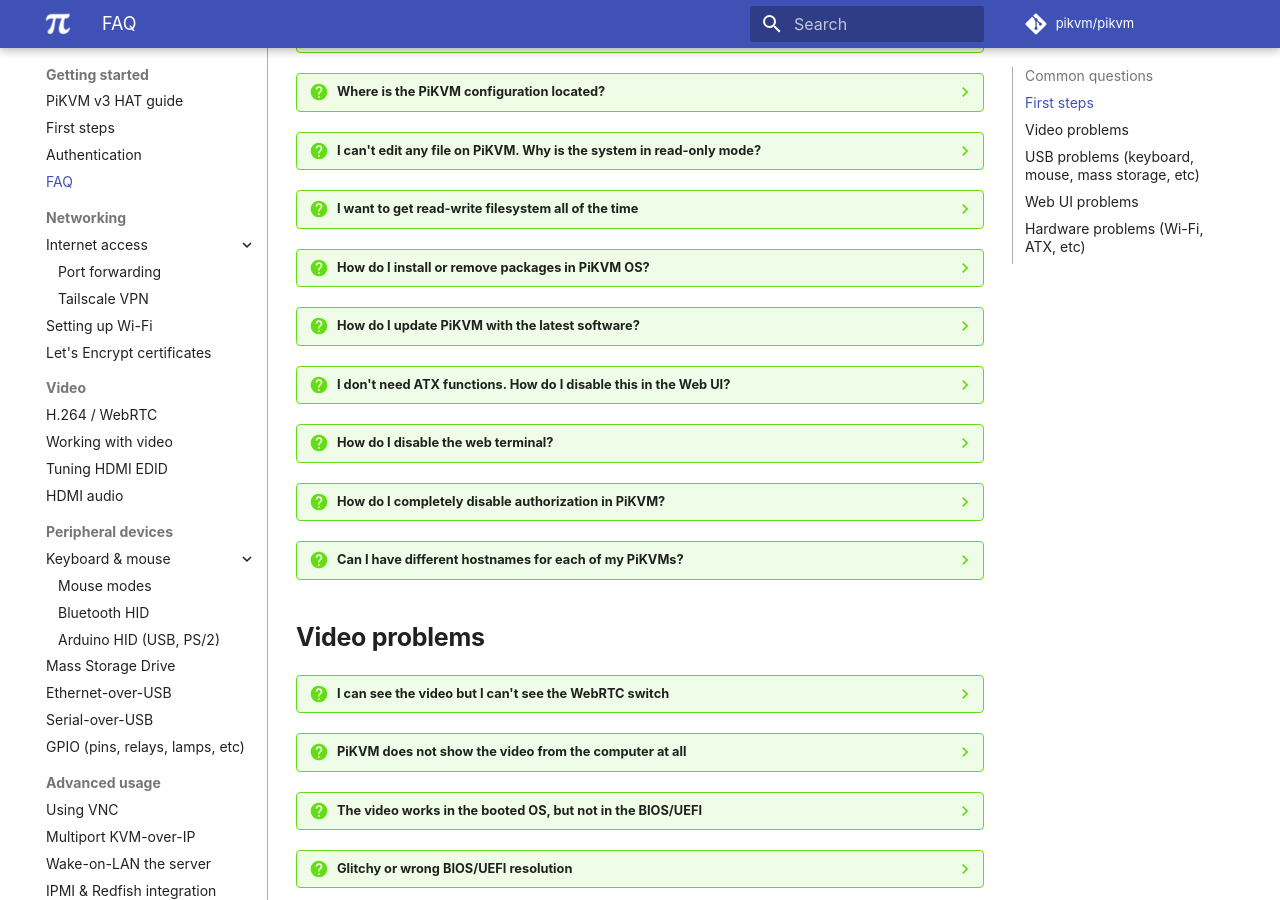
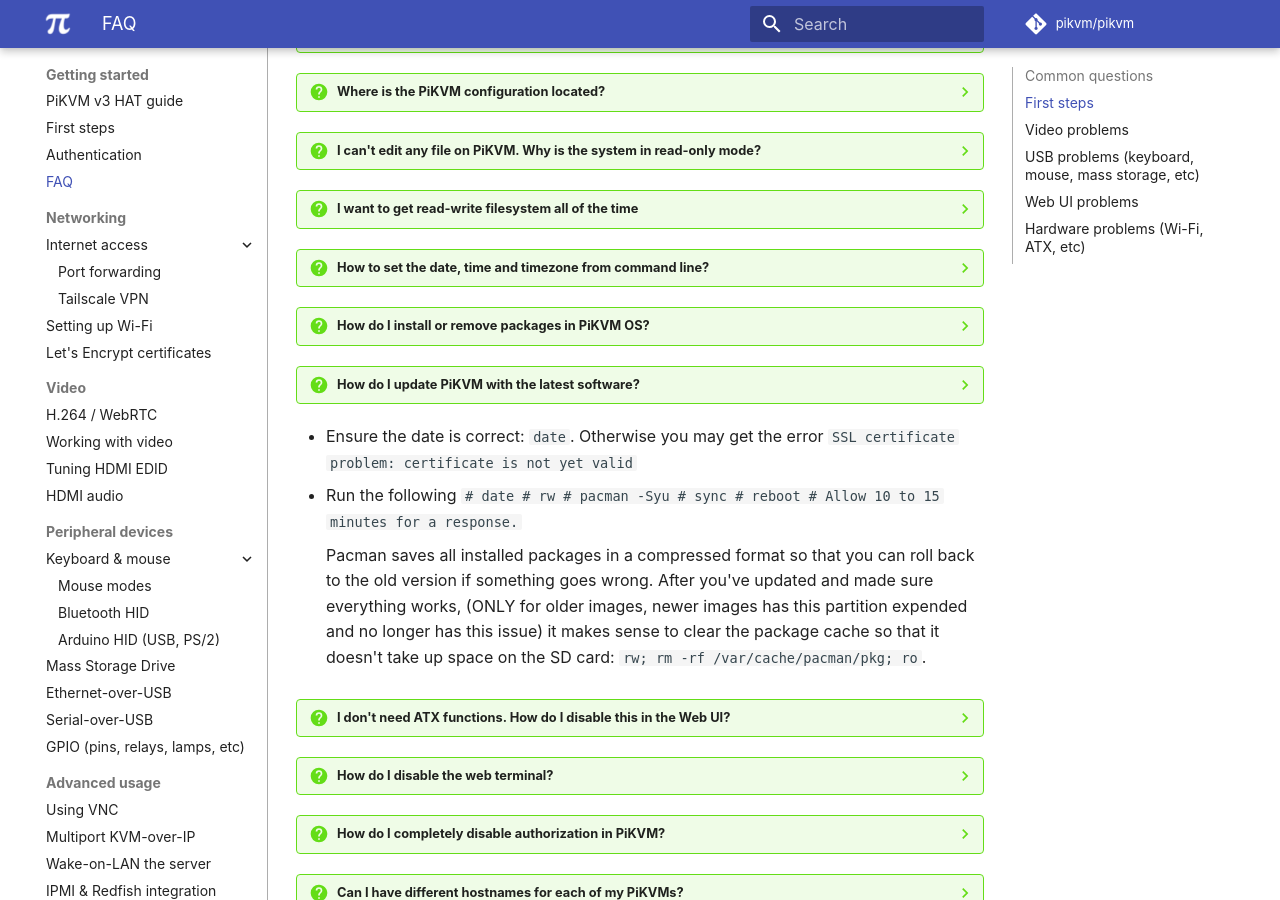
Before and after one commit to pikvm/pikvm, an MkDocs documentation site: the page built from docs/faq.md, in a window 1280 px wide and 900 px high, scrolled down 2018 px. Built offline with MkDocs 1.6.1 and Material for MkDocs 9.7.7, drawn with Linux system fonts in a browser that asks for light colours; some web fonts are replaced; comment, search, counter and statistics services are not loaded.

Commit message:
FAQ add setting timezone,date & time, and date check before pacman (#952)
* Add to FAQ how to set the timezone, date & time and to check the date before using pacman

pacman can fail if the date is in the past,. As SSL certificates have start dates, and pacman will not use a repo with a certificate which has not started yet.

* Noted reboot time, more help setting date/timezone

````diff
--- a/docs/faq.md
+++ b/docs/faq.md
@@ -261,10 +261,22 @@
         * Comment `tmpfs` lines in `/etc/fstab` for `/var/lib` and `/var/log`.
         !!! danger "But again: DON'T DO THIS"
 
+??? question "How to set the date, time and timezone from command line?"
+
+    * Become root with the command `su -` or `sudo -s`.
+    * Enable read/write with the command `rw`.
+    * Find your timezone string e.g. `timedatectl list-timezones` or `timedatectl list-timezones | grep -i australia`.
+    * Set the timezone with `timedatectl set-timezone <YourTimeZoneHere>` e.g. `timedatectl set-timezone Australia/Victoria`.
+    * Stop the time syncing service with `systemctl stop systemd-timesyncd` as this will prevent the next step if running.
+    * Set the time and date with `timedatectl set-time 'YYYY-MM-DD HH:MM:SS'` e.g. `timedatectl set-time '2023-02-26 14:50:10'`.
+    * If you have hardware clock e.g. V3 & V4 HAT, update it with `hwclock --systohc` , then check it with `hwclock --show`.
+    * Switch filesystem to RO-mode with the command `ro`.
+
 
 ??? question "How do I install or remove packages in PiKVM OS?"
     PiKVM OS is based on Arch Linux ARM and uses the [pacman](https://wiki.archlinux.org/title/Pacman) package manager.
 
+    * Ensure the date is correct: `date`. Otherwise you may get the error `SSL certificate problem: certificate is not yet valid`
     * Switch filesystem to RW-mode: `rw`.
     * Find some packages (`emacs` for example): `pacman -Ss emacs`.
     * Install it, while keeping the system updated: `pacman -Syu emacs`.
@@ -276,10 +288,14 @@
 ??? question "How do I update PiKVM with the latest software?"
     This is ONLY recommended if you need a feature, otherwise this should ONLY be done if you are physically at the device and can reflash the sd card as a means of recovery. PiKVM OS is based on Arch Linux ARM and is fully updated from the repository by a regular package manager. Connect to your PiKVM via ssh and run:
 
-    ```
+   * Ensure the date is correct: `date`. Otherwise you may get the error `SSL certificate problem: certificate is not yet valid`
+   * Run the following
+   ```
+    # date
     # rw
     # pacman -Syu
-    # reboot
+    # sync
+    # reboot # Allow 10 to 15 minutes for a response.
     ```
 
     Pacman saves all installed packages in a compressed format so that you can roll back to the old version if something goes wrong. After you've updated and made sure everything works, (ONLY for older images, newer images has this partition expended and no longer has this issue) it makes sense to clear the package cache so that it doesn't take up space on the SD card: `rw; rm -rf /var/cache/pacman/pkg; ro`.
````
